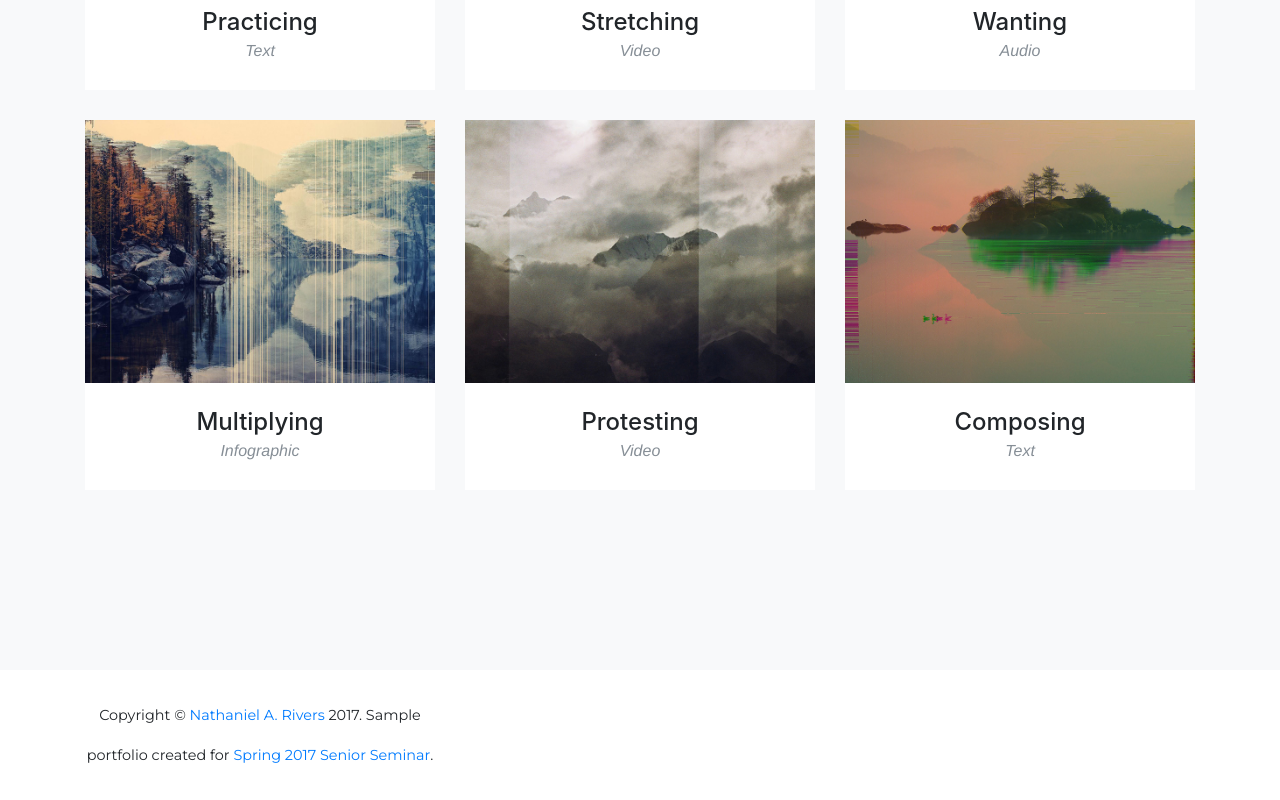
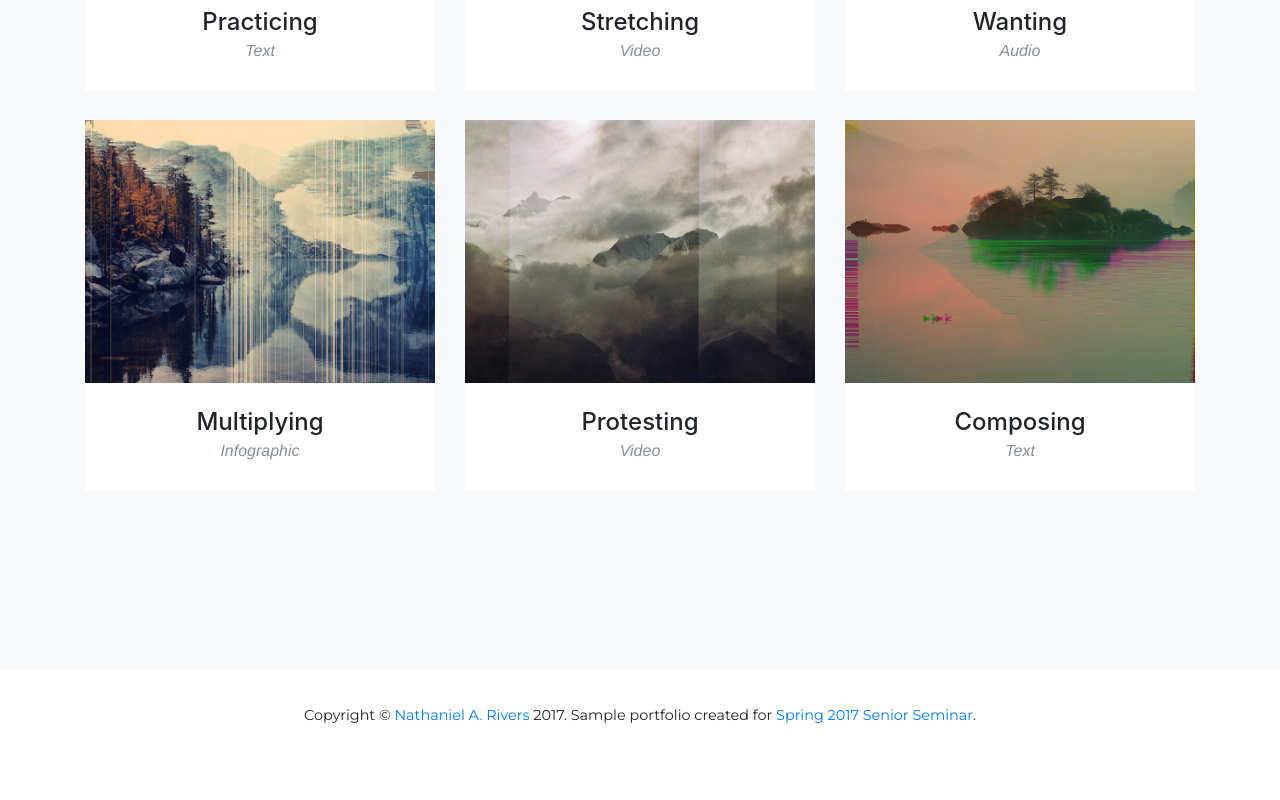
Before and after one commit to sophistmonster/attending, a website with bundled scripts: page index.html in a window 1280 px wide. Shown: the part 2194-2994 px from the top of the page. After the commit the page ends 2954 px from the top, so only its background shows below. Built offline with nearby package versions, Linux system fonts and the light colour scheme; a web font is replaced by a local one.

Commit message:
git commit
update index.html

```diff
--- a/index.html
+++ b/index.html
@@ -186,7 +186,7 @@
     <footer>
       <div class="container">
         <div class="row">
-          <div class="col-md-4">
+          <div class="col-md-12">
             <span class="copyright">Copyright &copy; <a href="https://www.nathanielrivers.org/" target="_blank">Nathaniel A. Rivers</a> 2017. Sample portfolio created for <a href="https://attentioncapstone.tumblr.com/" target="_blank">Spring 2017 Senior Seminar</a>.</span>
           </div>
         </div>
```
